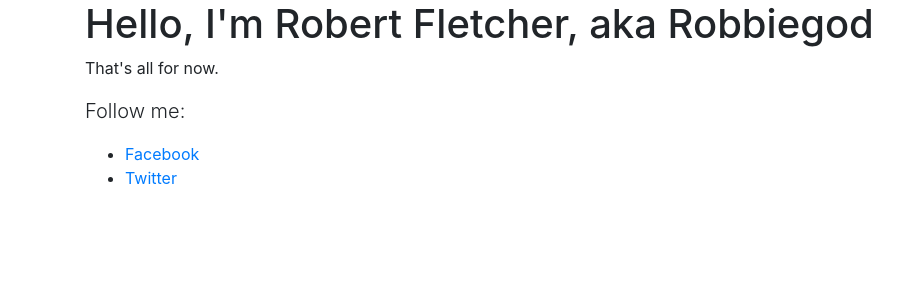
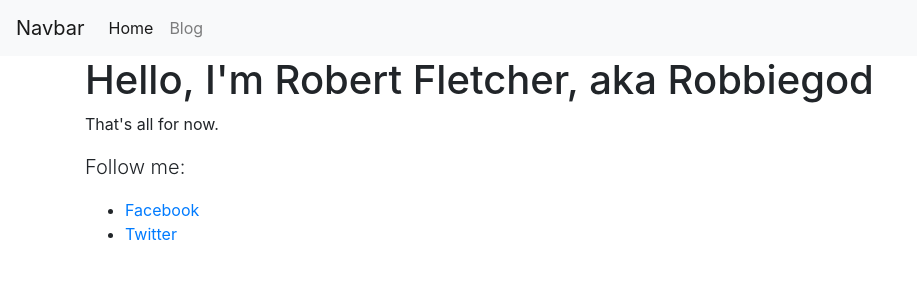
Before and after one commit to robbiegod/robbiegod.github.com, a Jekyll site: the page built from index.html, in a window 1280 px wide. Shown: the top 300 px of the page, without its empty margins (0-917 px from the left). Built offline with Jekyll 4.4.1, drawn with Linux system fonts in a browser that asks for light colours.

Commit message:
Added navbar to default layout

```diff
--- a/_layouts/default.html
+++ b/_layouts/default.html
@@ -11,6 +11,25 @@
     <title>{{ page.title }}</title>
   </head>
   <body>
+
+    <nav class="navbar navbar-expand-lg navbar-light bg-light">
+  <a class="navbar-brand" href="#">Navbar</a>
+  <button class="navbar-toggler" type="button" data-toggle="collapse" data-target="#navbarSupportedContent" aria-controls="navbarSupportedContent" aria-expanded="false" aria-label="Toggle navigation">
+    <span class="navbar-toggler-icon"></span>
+  </button>
+
+  <div class="collapse navbar-collapse" id="navbarSupportedContent">
+    <ul class="navbar-nav mr-auto">
+      <li class="nav-item active">
+        <a class="nav-link" href="/">Home <span class="sr-only">(current)</span></a>
+      </li>
+      <li class="nav-item">
+        <a class="nav-link" href="#">Blog</a>
+      </li>
+    </ul>
+  </div>
+</nav>
+
 
   <div class="container">
     {{ content }}
```
